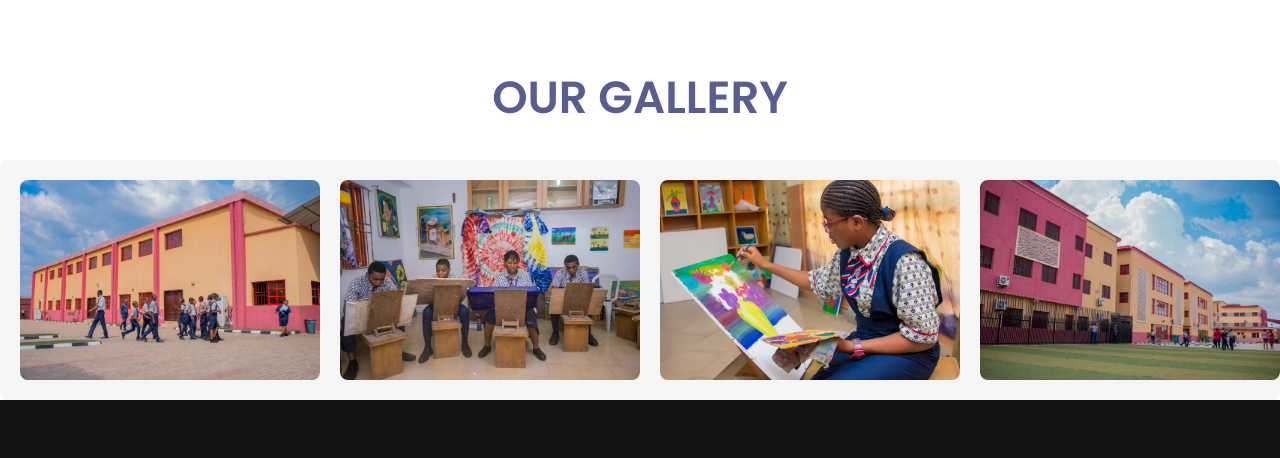
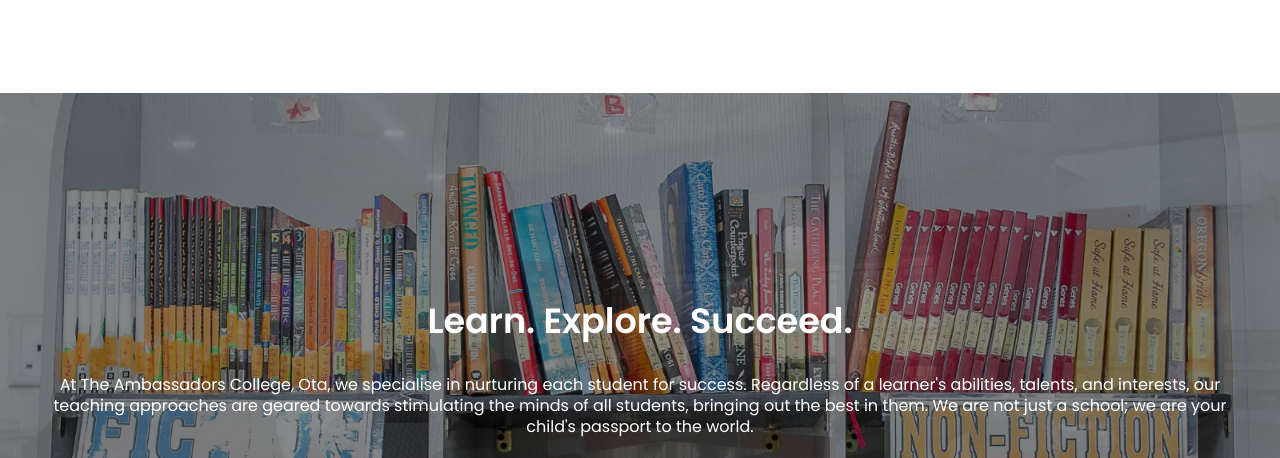
Before and after one commit to florence-468/Ambassador-school, a plain HTML site: page index.html in a window 1280 px wide. Shown: the part 3481-3939 px from the top of the page. Drawn offline with Linux system fonts and the light colour scheme.

Commit message:
added explore session

```diff
--- a/css/style.css
+++ b/css/style.css
@@ -32,10 +32,6 @@
 
 }
 .social-icons{
- /* background-color: purple;
- color: white;
- padding: 18px;
- border-radius: 50%; */
  display: flex;
  gap: 1rem;
 }
@@ -177,7 +173,6 @@
   padding: 5px 0;
   font-size: 0.9em;
 }
-
 
 /* ================ hero styling================== */
 .hero-container {
@@ -508,6 +503,55 @@
   }
 }
 
+/* ================explore styling============ */
+.explore-section {
+  position: relative;
+  width: 100%;
+  height: 80vh;
+  margin-block: 6rem;
+  background-size: cover;
+  background-position: center;
+  background-repeat: no-repeat;
+  display: flex;
+  align-items: center;
+  justify-content: center;
+  text-align: center;
+  color: #ffffff;
+  padding: 3rem;
+  animation: slide 10s infinite;
+
+}
+@keyframes slide {
+  0% { background-image: url(../images/gallery9.jpg);}
+  25% { background-image: url(../images/gallery8.jpeg);}
+  75% { background-image: url(../images/gallery7.jpeg);}
+  100% { background-image: url(../images/gallery6.jpeg);}
+}
+
+.explore-section::before {
+  content: "";
+  position: absolute;
+  top: 0;
+  left: 0;
+  right: 0;
+  bottom: 0;
+  background-color: rgba(0, 0, 0, 0.4);
+  z-index: 1;
+}
+.explore-text {
+  position: relative;
+  z-index: 2;
+}
+.explore-section h2 {
+  font-size: 35px;
+  font-weight: 700;
+  margin-bottom: 2rem;
+}
+.explore-section p {
+  font-size: 16px;
+  font-weight: 400;
+  margin-bottom: 1rem;
+}
 /* ===================gallery styling==================== */
 .gallery h1 {
   font-size: 45px;
--- a/index.html
+++ b/index.html
@@ -193,6 +193,17 @@
   </div>
   </section>
 
+  <!-- ================explore section============ -->
+   <section class="explore-section">
+    <div class="explore-text">
+      <h2>Learn. Explore. Succeed.</h2>
+      <p>At The Ambassadors College, Ota, we specialise in nurturing each student for success. Regardless of a learner's abilities, talents, and interests, our teaching approaches are geared towards stimulating the minds of all students, bringing out the best in them.
+        We are not just a school; we are your child's passport to the world.</p>
+        <a href="#" class="know-more-btn">Know More</a>
+    </div>
+
+   </section>
+
   <!-- ===============gallery =============== -->
    <section class="gallery">
     <h1>OUR GALLERY</h1>
```
